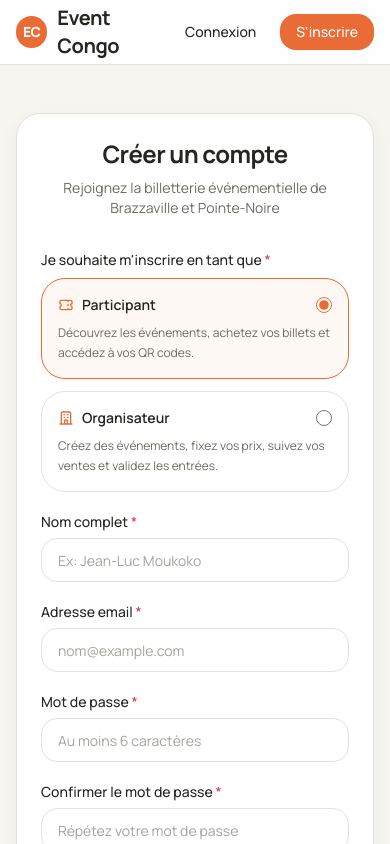
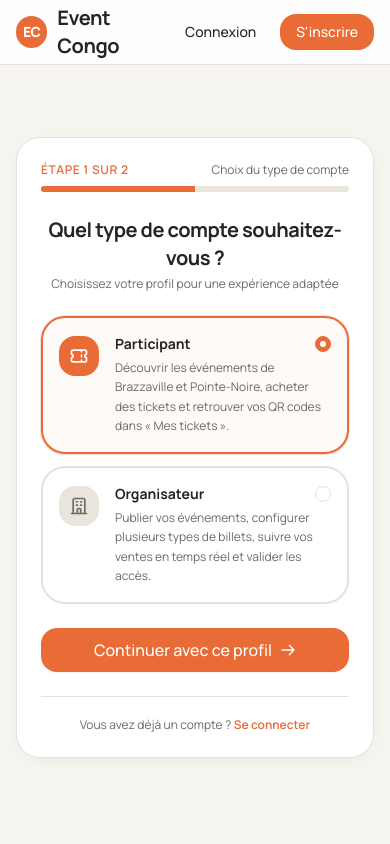
Before and after one commit to thedev-it/s22-groupe7-nextjs-app, a Next.js app: page /register in a window 390 px wide. Shown: the top 844 px of the page. Built offline with nearby package versions, Linux system fonts and the light colour scheme; no server answers.

Commit message:
feat(auth): stepper en 2 étapes sur le formulaire d'inscription

```diff
--- a/modules/auth/components/RegisterForm.tsx
+++ b/modules/auth/components/RegisterForm.tsx
@@ -6,7 +6,14 @@ import { registerUserAction } from "../actions";
 import type { AuthActionResult, AllowedRegisterRole } from "../types";
 
 export function RegisterForm() {
+  const [step, setStep] = useState<1 | 2>(1);
   const [selectedRole, setSelectedRole] = useState<AllowedRegisterRole>("ATTENDEE");
+
+  // Champs du formulaire pour conserver les valeurs entre les étapes
+  const [name, setName] = useState("");
+  const [email, setEmail] = useState("");
+  const [password, setPassword] = useState("");
+  const [confirmPassword, setConfirmPassword] = useState("");
 
   const [state, formAction, isPending] = useActionState<AuthActionResult | null, FormData>(
     registerUserAction,
@@ -15,20 +22,32 @@ export function RegisterForm() {
 
   return (
     <div className="w-full max-w-lg mx-auto">
-      <div className="bg-surface border border-border rounded-xl shadow-card p-6 sm:p-8">
-        <div className="text-center mb-8">
-          <h1 className="text-2xl font-bold text-text-primary tracking-tight">
-            Créer un compte
-          </h1>
-          <p className="text-sm text-text-secondary mt-2">
-            Rejoignez la billetterie événementielle de Brazzaville et Pointe-Noire
-          </p>
+      <div className="bg-surface border border-border rounded-xl shadow-card p-6 sm:p-7 transition-all">
+        {/* Stepper indicateur de progression */}
+        <div className="mb-6">
+          <div className="flex items-center justify-between mb-2">
+            <span className="text-xs font-semibold uppercase tracking-wider text-primary">
+              Étape {step} sur 2
+            </span>
+            <span className="text-xs text-text-secondary">
+              {step === 1 ? "Choix du type de compte" : "Vos coordonnées"}
+            </span>
           </div>
 
+          <div className="w-full bg-surface-secondary h-1.5 rounded-full overflow-hidden flex">
+            <div
+              className={`h-full bg-primary transition-all duration-300 ${
+                step === 1 ? "w-1/2" : "w-full"
+              }`}
+            />
+          </div>
+        </div>
+
+        {/* Message d'erreur global */}
         {state?.error && (
           <div
             role="alert"
-            className="mb-6 p-4 rounded-lg bg-danger/10 border border-danger/20 text-danger text-sm flex items-start gap-3"
+            className="mb-5 p-3.5 rounded-lg bg-danger/10 border border-danger/20 text-danger text-sm flex items-start gap-2.5"
           >
             <svg
               className="w-5 h-5 flex-shrink-0 mt-0.5"
@@ -43,29 +62,42 @@ export function RegisterForm() {
                 d="M12 9v2m0 4h.01m-6.938 4h13.856c1.54 0 2.502-1.667 1.732-3L13.732 4c-.77-1.333-2.694-1.333-3.464 0L3.34 16c-.77 1.333.192 3 1.732 3z"
               />
             </svg>
-            <span>{state.error}</span>
+            <span className="leading-tight">{state.error}</span>
           </div>
         )}
 
-        <form action={formAction} className="space-y-5" noValidate>
-          {/* Sélection du rôle */}
+        {/* ÉTAPE 1 : Choix du type de compte */}
+        {step === 1 && (
           <div>
-            <label className="block text-sm font-medium text-text-primary mb-2">
-              Je souhaite m&apos;inscrire en tant que <span className="text-danger">*</span>
-            </label>
-            <div className="grid grid-cols-1 sm:grid-cols-2 gap-3">
-              <label
-                htmlFor="role-attendee"
-                className={`relative flex flex-col p-4 border rounded-xl cursor-pointer transition-all ${
+            <div className="text-center mb-6">
+              <h1 className="text-xl sm:text-2xl font-bold text-text-primary tracking-tight">
+                Quel type de compte souhaitez-vous ?
+              </h1>
+              <p className="text-xs sm:text-sm text-text-secondary mt-1">
+                Choisissez votre profil pour une expérience adaptée
+              </p>
+            </div>
+
+            <div className="space-y-3 mb-6">
+              {/* Option Participant */}
+              <button
+                type="button"
+                onClick={() => setSelectedRole("ATTENDEE")}
+                className={`w-full text-left p-4 rounded-xl border-2 transition-all cursor-pointer flex items-start gap-4 ${
                   selectedRole === "ATTENDEE"
-                    ? "border-primary bg-primary-light/30 shadow-xs"
-                    : "border-border bg-surface hover:bg-surface-secondary/40"
+                    ? "border-primary bg-primary-light/25 shadow-xs ring-1 ring-primary/20"
+                    : "border-border bg-surface hover:bg-surface-secondary/30"
                 }`}
               >
-                <div className="flex items-center justify-between mb-2">
-                  <span className="font-semibold text-sm text-text-primary flex items-center gap-2">
+                <div
+                  className={`w-10 h-10 rounded-lg flex items-center justify-center flex-shrink-0 mt-0.5 transition-colors ${
+                    selectedRole === "ATTENDEE"
+                      ? "bg-primary text-white"
+                      : "bg-surface-secondary text-text-secondary"
+                  }`}
+                >
                   <svg
-                      className="w-4 h-4 text-primary"
+                    className="w-5 h-5"
                     fill="none"
                     stroke="currentColor"
                     viewBox="0 0 24 24"
@@ -77,35 +109,50 @@ export function RegisterForm() {
                       d="M15 5v2m0 4v2m0 4v2M5 5a2 2 0 00-2 2v3a2 2 0 110 4v3a2 2 0 002 2h14a2 2 0 002-2v-3a2 2 0 110-4V7a2 2 0 00-2-2H5z"
                     />
                   </svg>
+                </div>
+
+                <div className="flex-1">
+                  <div className="flex items-center justify-between mb-1">
+                    <span className="font-bold text-sm text-text-primary">
                       Participant
                     </span>
-                  <input
-                    type="radio"
-                    id="role-attendee"
-                    name="role"
-                    value="ATTENDEE"
-                    checked={selectedRole === "ATTENDEE"}
-                    onChange={() => setSelectedRole("ATTENDEE")}
-                    className="accent-primary w-4 h-4"
-                  />
+                    <span
+                      className={`w-4 h-4 rounded-full border flex items-center justify-center ${
+                        selectedRole === "ATTENDEE"
+                          ? "border-primary bg-primary text-white"
+                          : "border-border"
+                      }`}
+                    >
+                      {selectedRole === "ATTENDEE" && (
+                        <div className="w-1.5 h-1.5 bg-white rounded-full" />
+                      )}
+                    </span>
                   </div>
                   <p className="text-xs text-text-secondary leading-relaxed">
-                  Découvrez les événements, achetez vos billets et accédez à vos QR codes.
+                    Découvrir les événements de Brazzaville et Pointe-Noire, acheter des tickets et retrouver vos QR codes dans « Mes tickets ».
                   </p>
-              </label>
+                </div>
+              </button>
 
-              <label
-                htmlFor="role-organizer"
-                className={`relative flex flex-col p-4 border rounded-xl cursor-pointer transition-all ${
+              {/* Option Organisateur */}
+              <button
+                type="button"
+                onClick={() => setSelectedRole("ORGANIZER")}
+                className={`w-full text-left p-4 rounded-xl border-2 transition-all cursor-pointer flex items-start gap-4 ${
                   selectedRole === "ORGANIZER"
-                    ? "border-primary bg-primary-light/30 shadow-xs"
-                    : "border-border bg-surface hover:bg-surface-secondary/40"
+                    ? "border-primary bg-primary-light/25 shadow-xs ring-1 ring-primary/20"
+                    : "border-border bg-surface hover:bg-surface-secondary/30"
                 }`}
               >
-                <div className="flex items-center justify-between mb-2">
-                  <span className="font-semibold text-sm text-text-primary flex items-center gap-2">
+                <div
+                  className={`w-10 h-10 rounded-lg flex items-center justify-center flex-shrink-0 mt-0.5 transition-colors ${
+                    selectedRole === "ORGANIZER"
+                      ? "bg-primary text-white"
+                      : "bg-surface-secondary text-text-secondary"
+                  }`}
+                >
                   <svg
-                      className="w-4 h-4 text-primary"
+                    className="w-5 h-5"
                     fill="none"
                     stroke="currentColor"
                     viewBox="0 0 24 24"
@@ -117,33 +164,104 @@ export function RegisterForm() {
                       d="M19 21V5a2 2 0 00-2-2H7a2 2 0 00-2 2v16m14 0h2m-2 0h-5m-9 0H3m2 0h5M9 7h1m-1 4h1m4-4h1m-1 4h1m-5 10v-5a1 1 0 011-1h2a1 1 0 011 1v5m-4 0h4"
                     />
                   </svg>
+                </div>
+
+                <div className="flex-1">
+                  <div className="flex items-center justify-between mb-1">
+                    <span className="font-bold text-sm text-text-primary">
                       Organisateur
                     </span>
-                  <input
-                    type="radio"
-                    id="role-organizer"
-                    name="role"
-                    value="ORGANIZER"
-                    checked={selectedRole === "ORGANIZER"}
-                    onChange={() => setSelectedRole("ORGANIZER")}
-                    className="accent-primary w-4 h-4"
-                  />
+                    <span
+                      className={`w-4 h-4 rounded-full border flex items-center justify-center ${
+                        selectedRole === "ORGANIZER"
+                          ? "border-primary bg-primary text-white"
+                          : "border-border"
+                      }`}
+                    >
+                      {selectedRole === "ORGANIZER" && (
+                        <div className="w-1.5 h-1.5 bg-white rounded-full" />
+                      )}
+                    </span>
                   </div>
                   <p className="text-xs text-text-secondary leading-relaxed">
-                  Créez des événements, fixez vos prix, suivez vos ventes et validez les entrées.
+                    Publier vos événements, configurer plusieurs types de billets, suivre vos ventes en temps réel et valider les accès.
                   </p>
-              </label>
                 </div>
-            {state?.fieldErrors?.role && (
-              <p className="text-danger text-xs mt-1.5">{state.fieldErrors.role}</p>
-            )}
+              </button>
             </div>
 
-          {/* Nom complet */}
+            <button
+              type="button"
+              onClick={() => setStep(2)}
+              className="w-full h-11 sm:h-12 bg-primary hover:bg-primary-hover text-white font-medium rounded-lg transition-colors flex items-center justify-center gap-2 shadow-xs cursor-pointer"
+            >
+              <span>Continuer avec ce profil</span>
+              <svg
+                className="w-4 h-4"
+                fill="none"
+                stroke="currentColor"
+                viewBox="0 0 24 24"
+              >
+                <path
+                  strokeLinecap="round"
+                  strokeLinejoin="round"
+                  strokeWidth={2}
+                  d="M14 5l7 7m0 0l-7 7m7-7H3"
+                />
+              </svg>
+            </button>
+          </div>
+        )}
+
+        {/* ÉTAPE 2 : Formulaire des informations du compte */}
+        {step === 2 && (
+          <div>
+            {/* Barre de contexte du rôle avec bouton retour */}
+            <div className="flex items-center justify-between mb-5 pb-3 border-b border-border">
+              <button
+                type="button"
+                onClick={() => setStep(1)}
+                className="inline-flex items-center gap-1.5 text-xs font-semibold text-text-secondary hover:text-primary transition-colors cursor-pointer"
+              >
+                <svg
+                  className="w-3.5 h-3.5"
+                  fill="none"
+                  stroke="currentColor"
+                  viewBox="0 0 24 24"
+                >
+                  <path
+                    strokeLinecap="round"
+                    strokeLinejoin="round"
+                    strokeWidth={2}
+                    d="M10 19l-7-7m0 0l7-7m-7 7h18"
+                  />
+                </svg>
+                <span>Changer de profil</span>
+              </button>
+
+              <span className="inline-flex items-center gap-1 text-xs px-2.5 py-0.5 rounded-full font-semibold bg-primary-light text-primary">
+                Profil : {selectedRole === "ORGANIZER" ? "Organisateur" : "Participant"}
+              </span>
+            </div>
+
+            <div className="mb-5">
+              <h1 className="text-xl sm:text-2xl font-bold text-text-primary tracking-tight">
+                Vos informations
+              </h1>
+              <p className="text-xs sm:text-sm text-text-secondary mt-1">
+                Renseignez vos identifiants pour finaliser votre inscription
+              </p>
+            </div>
+
+            <form action={formAction} className="space-y-4" noValidate>
+              {/* Rôle sélectionné envoyé en champ masqué */}
+              <input type="hidden" name="role" value={selectedRole} />
+
+              {/* Nom */}
               <div>
                 <label
                   htmlFor="name"
-              className="block text-sm font-medium text-text-primary mb-1.5"
+                  className="block text-xs sm:text-sm font-medium text-text-primary mb-1"
                 >
                   {selectedRole === "ORGANIZER" ? "Nom de l'organisateur ou organisation" : "Nom complet"}{" "}
                   <span className="text-danger">*</span>
@@ -154,19 +272,21 @@ export function RegisterForm() {
                   type="text"
                   autoComplete="name"
                   required
+                  value={name}
+                  onChange={(e) => setName(e.target.value)}
                   placeholder={
                     selectedRole === "ORGANIZER"
                       ? "Ex: Congo Events Prod"
                       : "Ex: Jean-Luc Moukoko"
                   }
-              className={`w-full h-11 px-4 bg-surface border rounded-lg text-text-primary text-sm placeholder:text-text-disabled transition-colors focus:outline-none focus:ring-2 focus:ring-primary/20 ${
+                  className={`w-full h-10 sm:h-11 px-3.5 bg-surface border rounded-lg text-text-primary text-sm placeholder:text-text-disabled transition-colors focus:outline-none focus:ring-2 focus:ring-primary/20 ${
                     state?.fieldErrors?.name
                       ? "border-danger focus:border-danger"
                       : "border-border focus:border-primary"
                   }`}
                 />
                 {state?.fieldErrors?.name && (
-              <p className="text-danger text-xs mt-1.5">{state.fieldErrors.name}</p>
+                  <p className="text-danger text-xs mt-1">{state.fieldErrors.name}</p>
                 )}
               </div>
 
@@ -174,7 +294,7 @@ export function RegisterForm() {
               <div>
                 <label
                   htmlFor="email"
-              className="block text-sm font-medium text-text-primary mb-1.5"
+                  className="block text-xs sm:text-sm font-medium text-text-primary mb-1"
                 >
                   Adresse email <span className="text-danger">*</span>
                 </label>
@@ -184,23 +304,26 @@ export function RegisterForm() {
                   type="email"
                   autoComplete="email"
                   required
+                  value={email}
+                  onChange={(e) => setEmail(e.target.value)}
                   placeholder="nom@example.com"
-              className={`w-full h-11 px-4 bg-surface border rounded-lg text-text-primary text-sm placeholder:text-text-disabled transition-colors focus:outline-none focus:ring-2 focus:ring-primary/20 ${
+                  className={`w-full h-10 sm:h-11 px-3.5 bg-surface border rounded-lg text-text-primary text-sm placeholder:text-text-disabled transition-colors focus:outline-none focus:ring-2 focus:ring-primary/20 ${
                     state?.fieldErrors?.email
                       ? "border-danger focus:border-danger"
                       : "border-border focus:border-primary"
                   }`}
                 />
                 {state?.fieldErrors?.email && (
-              <p className="text-danger text-xs mt-1.5">{state.fieldErrors.email}</p>
+                  <p className="text-danger text-xs mt-1">{state.fieldErrors.email}</p>
                 )}
               </div>
 
-          {/* Mot de passe */}
+              {/* Mot de passe & Confirmation côte à côte sur écran suffisant */}
+              <div className="grid grid-cols-1 sm:grid-cols-2 gap-3.5">
                 <div>
                   <label
                     htmlFor="password"
-              className="block text-sm font-medium text-text-primary mb-1.5"
+                    className="block text-xs sm:text-sm font-medium text-text-primary mb-1"
                   >
                     Mot de passe <span className="text-danger">*</span>
                   </label>
@@ -210,25 +333,28 @@ export function RegisterForm() {
                     type="password"
                     autoComplete="new-password"
                     required
-              placeholder="Au moins 6 caractères"
-              className={`w-full h-11 px-4 bg-surface border rounded-lg text-text-primary text-sm placeholder:text-text-disabled transition-colors focus:outline-none focus:ring-2 focus:ring-primary/20 ${
+                    value={password}
+                    onChange={(e) => setPassword(e.target.value)}
+                    placeholder="Min. 6 caractères"
+                    className={`w-full h-10 sm:h-11 px-3.5 bg-surface border rounded-lg text-text-primary text-sm placeholder:text-text-disabled transition-colors focus:outline-none focus:ring-2 focus:ring-primary/20 ${
                       state?.fieldErrors?.password
                         ? "border-danger focus:border-danger"
                         : "border-border focus:border-primary"
                     }`}
                   />
                   {state?.fieldErrors?.password && (
-              <p className="text-danger text-xs mt-1.5">{state.fieldErrors.password}</p>
+                    <p className="text-danger text-xs mt-1">
+                      {state.fieldErrors.password}
+                    </p>
                   )}
                 </div>
 
-          {/* Confirmation du mot de passe */}
                 <div>
                   <label
                     htmlFor="confirmPassword"
-              className="block text-sm font-medium text-text-primary mb-1.5"
+                    className="block text-xs sm:text-sm font-medium text-text-primary mb-1"
                   >
-              Confirmer le mot de passe <span className="text-danger">*</span>
+                    Confirmer <span className="text-danger">*</span>
                   </label>
                   <input
                     id="confirmPassword"
@@ -236,24 +362,38 @@ export function RegisterForm() {
                     type="password"
                     autoComplete="new-password"
                     required
-              placeholder="Répétez votre mot de passe"
-              className={`w-full h-11 px-4 bg-surface border rounded-lg text-text-primary text-sm placeholder:text-text-disabled transition-colors focus:outline-none focus:ring-2 focus:ring-primary/20 ${
+                    value={confirmPassword}
+                    onChange={(e) => setConfirmPassword(e.target.value)}
+                    placeholder="Répétez le mot de passe"
+                    className={`w-full h-10 sm:h-11 px-3.5 bg-surface border rounded-lg text-text-primary text-sm placeholder:text-text-disabled transition-colors focus:outline-none focus:ring-2 focus:ring-primary/20 ${
                       state?.fieldErrors?.confirmPassword
                         ? "border-danger focus:border-danger"
                         : "border-border focus:border-primary"
                     }`}
                   />
                   {state?.fieldErrors?.confirmPassword && (
-              <p className="text-danger text-xs mt-1.5">
+                    <p className="text-danger text-xs mt-1">
                       {state.fieldErrors.confirmPassword}
                     </p>
                   )}
                 </div>
+              </div>
+
+              {/* Bouton de soumission */}
+              <div className="pt-2 flex items-center gap-3">
+                <button
+                  type="button"
+                  onClick={() => setStep(1)}
+                  disabled={isPending}
+                  className="h-11 px-4 border border-border hover:bg-surface-secondary text-text-secondary rounded-lg text-sm font-medium transition-colors cursor-pointer disabled:opacity-50"
+                >
+                  Retour
+                </button>
 
                 <button
                   type="submit"
                   disabled={isPending}
-            className="w-full h-12 bg-primary hover:bg-primary-hover text-white font-medium rounded-lg transition-colors flex items-center justify-center gap-2 disabled:opacity-60 disabled:cursor-not-allowed shadow-sm mt-4"
+                  className="flex-1 h-11 sm:h-12 bg-primary hover:bg-primary-hover text-white font-medium rounded-lg transition-colors flex items-center justify-center gap-2 disabled:opacity-60 disabled:cursor-not-allowed shadow-xs cursor-pointer"
                 >
                   {isPending ? (
                     <>
@@ -277,17 +417,21 @@ export function RegisterForm() {
                           d="M4 12a8 8 0 018-8V0C5.373 0 0 5.373 0 12h4zm2 5.291A7.962 7.962 0 014 12H0c0 3.042 1.135 5.824 3 7.938l3-2.647z"
                         />
                       </svg>
-                <span>Création du compte...</span>
+                      <span>Création en cours...</span>
                     </>
                   ) : (
                     "Créer mon compte"
                   )}
                 </button>
+              </div>
             </form>
+          </div>
+        )}
 
-        <div className="mt-8 pt-6 border-t border-border text-center">
-          <p className="text-sm text-text-secondary">
-            Déjà inscrit ?{" "}
+        {/* Footer avec lien vers la connexion */}
+        <div className="mt-6 pt-5 border-t border-border text-center">
+          <p className="text-xs sm:text-sm text-text-secondary">
+            Vous avez déjà un compte ?{" "}
             <Link
               href="/login"
               className="font-semibold text-primary hover:text-primary-hover underline-offset-4 hover:underline transition-colors"
```
Also changed, not shown: 1 other file (tests, documents, lock files or other folders). Lines whose indentation alone changed are shown as unchanged.
